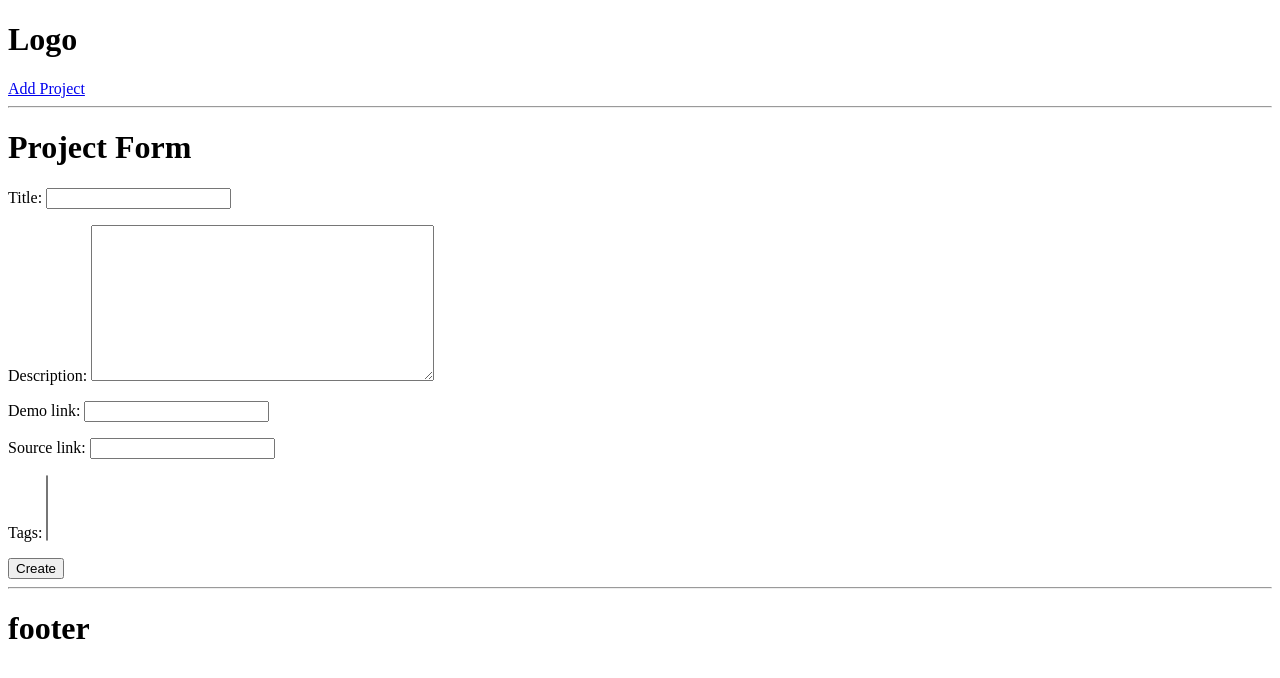
After one commit to Hamayoon-yousafi/django-devsearch, a Django app: page /create-project/ in a window 1280 px wide. The commit adds this page. Shown: the top 678 px of the page. Run offline with Django 4.2, Linux system fonts and the light colour scheme; data that the repository does not hold is empty.

Commit message:
finished CRUD video 12

```diff
--- a/projects/admin.py
+++ b/projects/admin.py
@@ -2,3 +2,5 @@ from django.contrib import admin
 from . import models
 
 admin.site.register(models.Project)
+admin.site.register(models.Tag)
+admin.site.register(models.Review)
--- /dev/null
+++ b/projects/forms.py
@@ -0,0 +1,9 @@
+from django.forms import ModelForm
+from .models import Project
+
+
+class ProjectForm(ModelForm):
+    class Meta:
+        model = Project
+        fields = '__all__'
+        exclude = ['vote_total', 'vote_ratio']
--- a/projects/models.py
+++ b/projects/models.py
@@ -6,6 +6,9 @@ class Project(models.Model):
     description = models.TextField(null=True, blank=True)
     demo_link = models.CharField(max_length=2000, null=True, blank=True)
     source_link = models.CharField(max_length=2000, null=True, blank=True)
+    tags = models.ManyToManyField('Tag', blank=True)
+    vote_total = models.IntegerField(default=0, null=True, blank=True)
+    vote_ratio = models.IntegerField(default=0, null=True, blank=True)
     created = models.DateTimeField(auto_now_add=True)
     id = models.UUIDField(default=uuid.uuid4, unique=True, primary_key=True, editable=False)
     # by default, every table will have an id field which will be auto incrementing. we make the field in order to override it.
@@ -13,8 +16,26 @@ class Project(models.Model):
     def __str__(self):
         return self.title
 
-    # null=True means this field is not required and can be null.
-    # Blank=True means this can be let empty and will be ignored during validation.
-    # auto_now_add=True: will give current date and timestamp whenever the record is created
-    # unique=True means no other record must have the same id
-    # editable=False: will prevent it from editing; will make it readonly
+class Review(models.Model):
+    VOTE_TYPE = (
+        ('up', 'Up Vote'),
+        ('down', 'Down Vote')
+    )
+    # owner =
+    project = models.ForeignKey(Project, on_delete=models.CASCADE)
+    body = models.TextField(null=True, blank=True)
+    value = models.CharField(max_length=200, choices=VOTE_TYPE)
+    created = models.DateTimeField(auto_now_add=True)
+    id = models.UUIDField(default=uuid.uuid4, unique=True, primary_key=True, editable=False)
+
+    def __str__(self) -> str:
+        return self.value
+
+
+class Tag(models.Model):
+    name = models.CharField(max_length=200)
+    created = models.DateTimeField(auto_now_add=True)
+    id = models.UUIDField(default=uuid.uuid4, unique=True, primary_key=True, editable=False)
+
+    def __str__(self) -> str:
+        return self.name
--- /dev/null
+++ b/projects/templates/projects/project_form.html
@@ -0,0 +1,12 @@
+{% extends 'main.html' %}
+
+{% block content %}
+    <h1>Project Form</h1>
+    <form action="" method="POST">
+        {% csrf_token %}
+        <div>
+            {{ form.as_p }}
+        </div>
+        <input type="submit" value="Create">
+    </form>
+{% endblock %}
--- a/projects/templates/projects/projects.html
+++ b/projects/templates/projects/projects.html
@@ -7,7 +7,10 @@
     </h1>
 
     {% for project in projects %}
-        <a href="{% url 'project' project.id %}">{{ project.name }}</a>
+        <a href="{% url 'project' project.id %}">{{ project.title }}</a>
+        ---- <a href="{% url 'update-project' project.id %}">Update</a>
+        ---- <a href="{% url 'delete-project' project.id %}">Delete</a>
+        <br>
     {% endfor %}
 
 {% endblock content %}
--- a/projects/urls.py
+++ b/projects/urls.py
@@ -3,5 +3,8 @@ from . import views
 
 urlpatterns = [
     path('', views.projects, name='projects'),
-    path('project/<int:id>', views.project, name='project'),
+    path('project/<str:id>', views.project, name='project'),
+    path('create-project/', views.create_project, name='create-project'),
+    path('update-project/<str:pk>', views.update_project, name='update-project'),
+    path('delete-project/<str:pk>', views.delete_project, name='delete-project'),
 ]
--- a/projects/views.py
+++ b/projects/views.py
@@ -1,11 +1,50 @@
-from django.shortcuts import render
+from django.shortcuts import render, redirect
+from .models import Project
+from .forms import ProjectForm
 
 def projects(request):
-    return render(request, 'projects/projects.html')
-
+    return render(request, 'projects/projects.html', {'projects': Project.objects.all()})
 
 def project(request, id):
+    return render(request, 'projects/single-project.html', {'project': Project.objects.get(id=id)})
+
+def create_project(request):
+    form = ProjectForm()
+
+    if request.method == 'POST':
+        form = ProjectForm(request.POST) # contains all the data which was sent by the post
+        if form.is_valid():
+            form.save()
+            return redirect('projects')
+
     values = {
-        'project': id
+        'form': form
     }
-    return render(request, 'projects/single-project.html', values)
+    return render(request, 'projects/project_form.html', values)
+
+def update_project(request, pk):
+    project = Project.objects.get(id=pk)
+    form = ProjectForm(instance=project)
+
+    if request.method == 'POST':
+        form = ProjectForm(request.POST, instance=project) # contains all the data which was sent by the post
+        if form.is_valid():
+            form.save()
+            return redirect('projects')
+
+    values = {
+        'form': form
+    }
+    return render(request, 'projects/project_form.html', values)
+
+def delete_project(request, pk):
+    project = Project.objects.get(id=pk)
+
+    if request.method == 'POST':
+        project.delete()
+        return redirect('projects')
+
+    values = {
+        'object': project
+    }
+    return render(request, 'projects/delete_template.html', values)
--- a/templates/navbar.html
+++ b/templates/navbar.html
@@ -1,4 +1,5 @@
 <h1>
     Logo
 </h1>
+<a href="{% url 'create-project' %}">Add Project</a>
 <hr>
```
Also changed, not shown: projects/templates/projects/delete_template.html (added, +14 -0 lines), projects/templates/projects/single-project.html (+13 -1 lines), projects/migrations/0002_tag_project_vote_ratio_project_vote_total_review_and_more.py (added).
